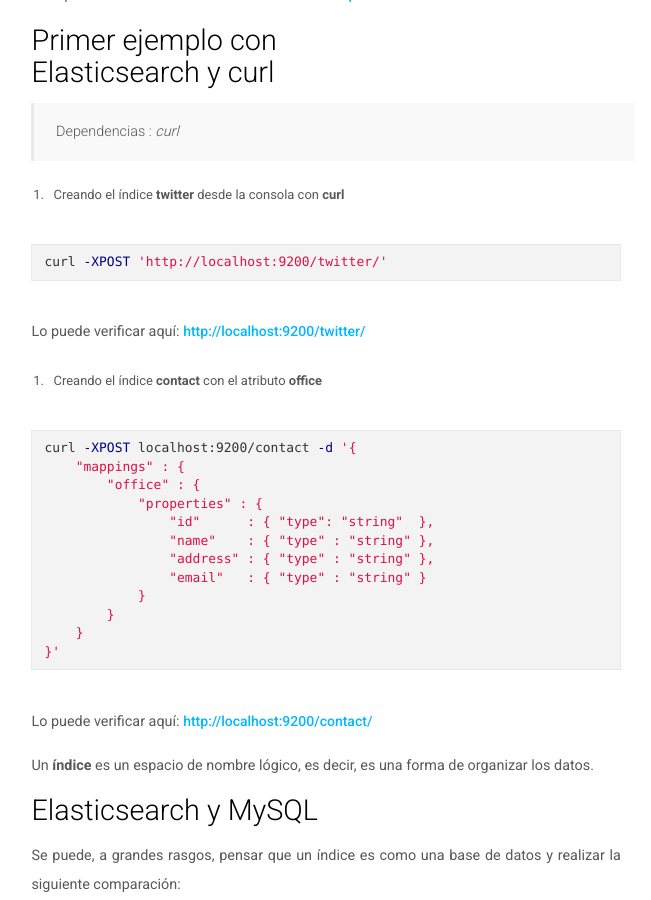
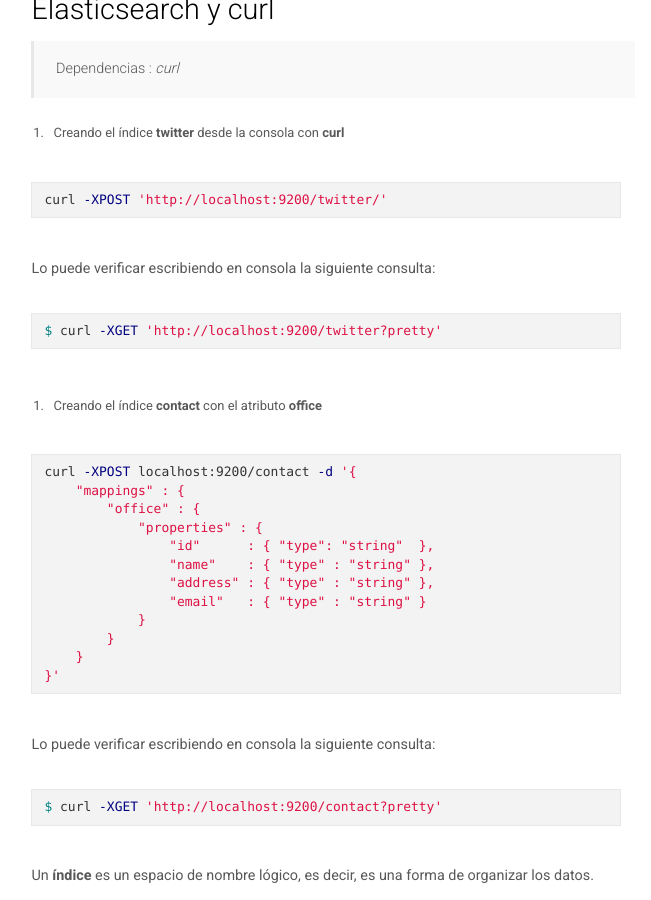
Before and after one commit to Desarrollo-CeSPI/desarrollo-cespi.github.io, a Jekyll site: the page built from _posts/2016-04-14-elasticsearch-module_1.md, in a window 1280 px wide and 900 px high, scrolled down 952 px. Shown: the whole window, without its empty margins (294-945 px from the left). Built offline with Jekyll 4.4.1, drawn with Linux system fonts in a browser that asks for light colours; nearby versions of some CDN libraries; some of the changed text lies outside the part shown.

Commit message:
add some details on redaction

```diff
--- a/_posts/2016-04-14-elasticsearch-module_1.md
+++ b/_posts/2016-04-14-elasticsearch-module_1.md
@@ -42,7 +37,11 @@
 curl -XPOST 'http://localhost:9200/twitter/'
 {% endhighlight %}
 
-Lo puede verificar aquí: [http://localhost:9200/twitter/](http://localhost:9200/twitter/)
+Lo puede verificar escribiendo en consola la siguiente consulta:
+
+{% highlight bash %}
+$ curl -XGET 'http://localhost:9200/twitter?pretty'
+{% endhighlight %}
 
 2. Creando el índice **contact** con el atributo **office**
 
@@ -61,7 +60,11 @@
 }'
 {% endhighlight %}
 
-Lo puede verificar aquí: [http://localhost:9200/contact/](http://localhost:9200/contact/)
+Lo puede verificar escribiendo en consola la siguiente consulta:
+
+{% highlight bash %}
+$ curl -XGET 'http://localhost:9200/contact?pretty'
+{% endhighlight %}
 
 Un **índice** es un espacio de nombre lógico, es decir, es una forma de organizar los datos.
 
@@ -88,11 +91,7 @@
 );
 {% endhighlight %}
 
-**MySQL** utiliza **SQL** como mecanismo de almacenamiento de datos.
-En cambio **Elasticsearch** utiliza **NoSQL** ("Not Only SQL").
-Y donde está la diferencia? Tanto SQL como  NoSQL  almacenan datos, pero
-SQL utiliza sistema de gestion  de base de datos relacionales.
-NoSQL NO utiliza modelo de datos relacional.
+**MySQL** utiliza **SQL** como mecanismo de almacenamiento de datos. En cambio **Elasticsearch** utiliza **NoSQL** ("Not Only SQL"). Y donde está la diferencia? Tanto SQL como  NoSQL  almacenan datos, pero SQL utiliza sistema de gestion  de base de datos relacionales. NoSQL NO utiliza modelo de datos relacional.
 
 Un ejemplo de instancia de cada uno de ellos es el siguiente:
 
```
Also changed, not shown: other parts of _posts/2016-04-14-elasticsearch-module_1.md (+1 -6 lines), _posts/2016-04-22-elasticsearch-module_2.md (+26 -47 lines), _posts/2016-05-06-elasticsearch-module_3.md (+9 -6 lines).
